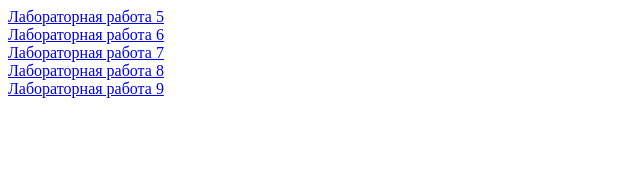
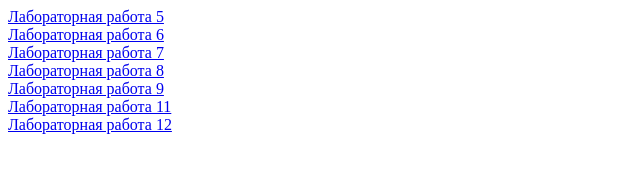
Before and after one commit to EBaBoBa537/EVT_labs, a plain HTML site: page index.html in a window 1280 px wide. Shown: the whole page, without its empty margins (0-640 px from the left). Drawn offline with Linux system fonts and the light colour scheme.

Commit message:
Update index.html

```diff
--- a/index.html
+++ b/index.html
@@ -10,5 +10,7 @@
         <a href="lab_7/EVT_lab7.html">Лабораторная работа 7</a> <br>
         <a href="lab_8/EVT_lab8.html">Лабораторная работа 8</a> <br>
         <a href="lab_9/EVT_lab9.html">Лабораторная работа 9</a> <br>
+        <a href="lab_11/index.html">Лабораторная работа 11</a> <br>
+        <a href="lab_12/index.html.html">Лабораторная работа 12</a>
     </body>
 </html>
```
